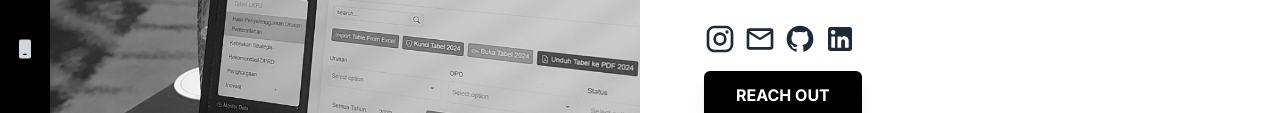
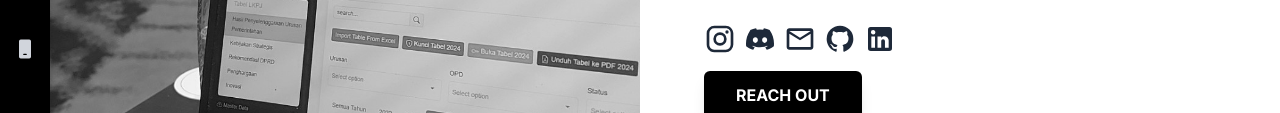
Before and after one commit to anggerpratama/anggerpratama.github.io, a website: page index.html in a window 1280 px wide. Shown: the part 459-572 px from the top of the page. Drawn offline with Linux system fonts and the light colour scheme.

Commit message:
(feat) -> add discrod social

```diff
--- a/index.html
+++ b/index.html
@@ -71,6 +71,12 @@
                             d="M7.8 2h8.4C19.4 2 22 4.6 22 7.8v8.4a5.8 5.8 0 0 1-5.8 5.8H7.8C4.6 22 2 19.4 2 16.2V7.8A5.8 5.8 0 0 1 7.8 2m-.2 2A3.6 3.6 0 0 0 4 7.6v8.8C4 18.39 5.61 20 7.6 20h8.8a3.6 3.6 0 0 0 3.6-3.6V7.6C20 5.61 18.39 4 16.4 4zm9.65 1.5a1.25 1.25 0 0 1 1.25 1.25A1.25 1.25 0 0 1 17.25 8A1.25 1.25 0 0 1 16 6.75a1.25 1.25 0 0 1 1.25-1.25M12 7a5 5 0 0 1 5 5a5 5 0 0 1-5 5a5 5 0 0 1-5-5a5 5 0 0 1 5-5m0 2a3 3 0 0 0-3 3a3 3 0 0 0 3 3a3 3 0 0 0 3-3a3 3 0 0 0-3-3" />
                     </svg>
                 </a>
+                <a href="https://discordapp.com/users/angchan" target="_blank">
+                    <svg xmlns="http://www.w3.org/2000/svg" width="32" height="32" viewBox="0 0 24 24">
+                        <path fill="currentColor"
+                            d="M19.27 5.33C17.94 4.71 16.5 4.26 15 4a.1.1 0 0 0-.07.03c-.18.33-.39.76-.53 1.09a16.1 16.1 0 0 0-4.8 0c-.14-.34-.35-.76-.54-1.09c-.01-.02-.04-.03-.07-.03c-1.5.26-2.93.71-4.27 1.33c-.01 0-.02.01-.03.02c-2.72 4.07-3.47 8.03-3.1 11.95c0 .02.01.04.03.05c1.8 1.32 3.53 2.12 5.24 2.65c.03.01.06 0 .07-.02c.4-.55.76-1.13 1.07-1.74c.02-.04 0-.08-.04-.09c-.57-.22-1.11-.48-1.64-.78c-.04-.02-.04-.08-.01-.11c.11-.08.22-.17.33-.25c.02-.02.05-.02.07-.01c3.44 1.57 7.15 1.57 10.55 0c.02-.01.05-.01.07.01c.11.09.22.17.33.26c.04.03.04.09-.01.11c-.52.31-1.07.56-1.64.78c-.04.01-.05.06-.04.09c.32.61.68 1.19 1.07 1.74c.03.01.06.02.09.01c1.72-.53 3.45-1.33 5.25-2.65c.02-.01.03-.03.03-.05c.44-4.53-.73-8.46-3.1-11.95c-.01-.01-.02-.02-.04-.02M8.52 14.91c-1.03 0-1.89-.95-1.89-2.12s.84-2.12 1.89-2.12c1.06 0 1.9.96 1.89 2.12c0 1.17-.84 2.12-1.89 2.12m6.97 0c-1.03 0-1.89-.95-1.89-2.12s.84-2.12 1.89-2.12c1.06 0 1.9.96 1.89 2.12c0 1.17-.83 2.12-1.89 2.12" />
+                    </svg>
+                </a>
                 <a href="mailto:anggerpw334@gmail.com" target="_blank">
                     <svg xmlns="http://www.w3.org/2000/svg" width="32" height="32" viewBox="0 0 24 24">
                         <path fill="currentColor"
@@ -89,6 +95,7 @@
                             d="M19 3a2 2 0 0 1 2 2v14a2 2 0 0 1-2 2H5a2 2 0 0 1-2-2V5a2 2 0 0 1 2-2zm-.5 15.5v-5.3a3.26 3.26 0 0 0-3.26-3.26c-.85 0-1.84.52-2.32 1.3v-1.11h-2.79v8.37h2.79v-4.93c0-.77.62-1.4 1.39-1.4a1.4 1.4 0 0 1 1.4 1.4v4.93zM6.88 8.56a1.68 1.68 0 0 0 1.68-1.68c0-.93-.75-1.69-1.68-1.69a1.69 1.69 0 0 0-1.69 1.69c0 .93.76 1.68 1.69 1.68m1.39 9.94v-8.37H5.5v8.37z" />
                     </svg>
                 </a>
+
             </div>
             <a href="https://wa.me/6281357453035" target="_blank"
                 class="bg-black text-white hover:bg-gray-700 font-bold py-3 px-8 rounded-md shadow-lg transition duration-300 transform hover:scale-105 inline-block mb-4">
@@ -159,7 +166,8 @@
                     </div>
                 </a>
                 <!-- Project Card 2 -->
-                <a href="./projects/simasker-prov-jatim.html" class="relative shadow-md overflow-hidden group project-card">
+                <a href="./projects/simasker-prov-jatim.html"
+                    class="relative shadow-md overflow-hidden group project-card">
                     <img src="./images/projectsimasker.png" alt="Project 2"
                         class="w-full h-65 object-cover transition duration-300 group-hover:scale-105">
                     <div class="overlay cursor-pointer">
@@ -172,7 +180,8 @@
                     </div>
                 </a>
                 <!-- Project Card 3 -->
-                <a href="./projects/mojosadean-pemkot-mojokerto.html" class="relative shadow-md overflow-hidden group project-card">
+                <a href="./projects/mojosadean-pemkot-mojokerto.html"
+                    class="relative shadow-md overflow-hidden group project-card">
                     <img src="./images/projectmojosadean.png" alt="Project 3"
                         class="w-full h-65 object-cover transition duration-300 group-hover:scale-105">
                     <div class="overlay cursor-pointer">
@@ -255,7 +264,8 @@
                         Developer<span
                             class="bg-gray-200 text-black text-sm font-medium me-2 px-2.5 py-0.5 rounded-sm  ms-3">Current</span>
                     </h3>
-                    <time class="block mb-2 text-sm font-normal leading-none text-gray-400">Jun 2022 - Present [Freelance]</time>
+                    <time class="block mb-2 text-sm font-normal leading-none text-gray-400">Jun 2022 - Present
+                        [Freelance]</time>
                     <p class="mb-4 text-base font-normal text-gray-500">
                         As a Fullstack Web Developer, I design and build end-to-end web applications using Node.js and
                         TypeScript for scalable backend services,
```
